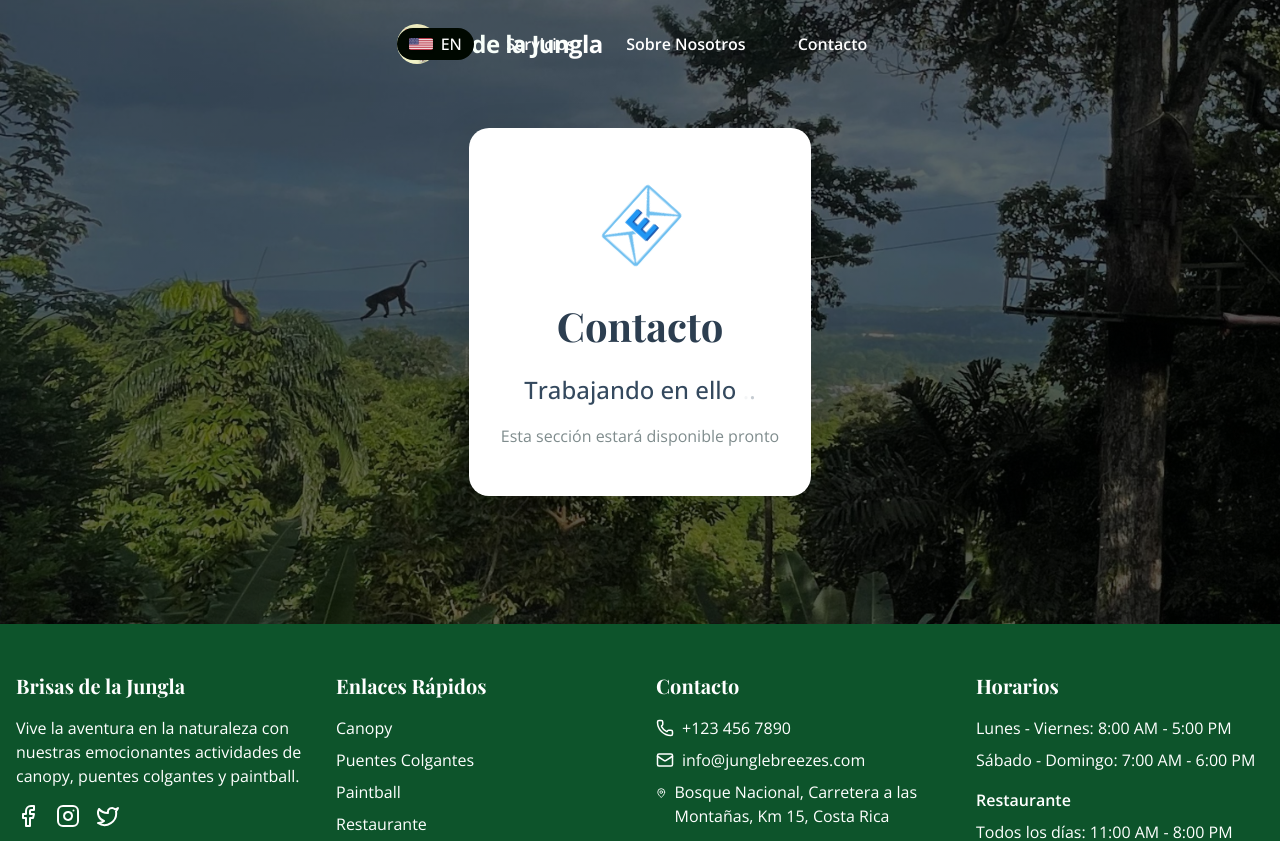
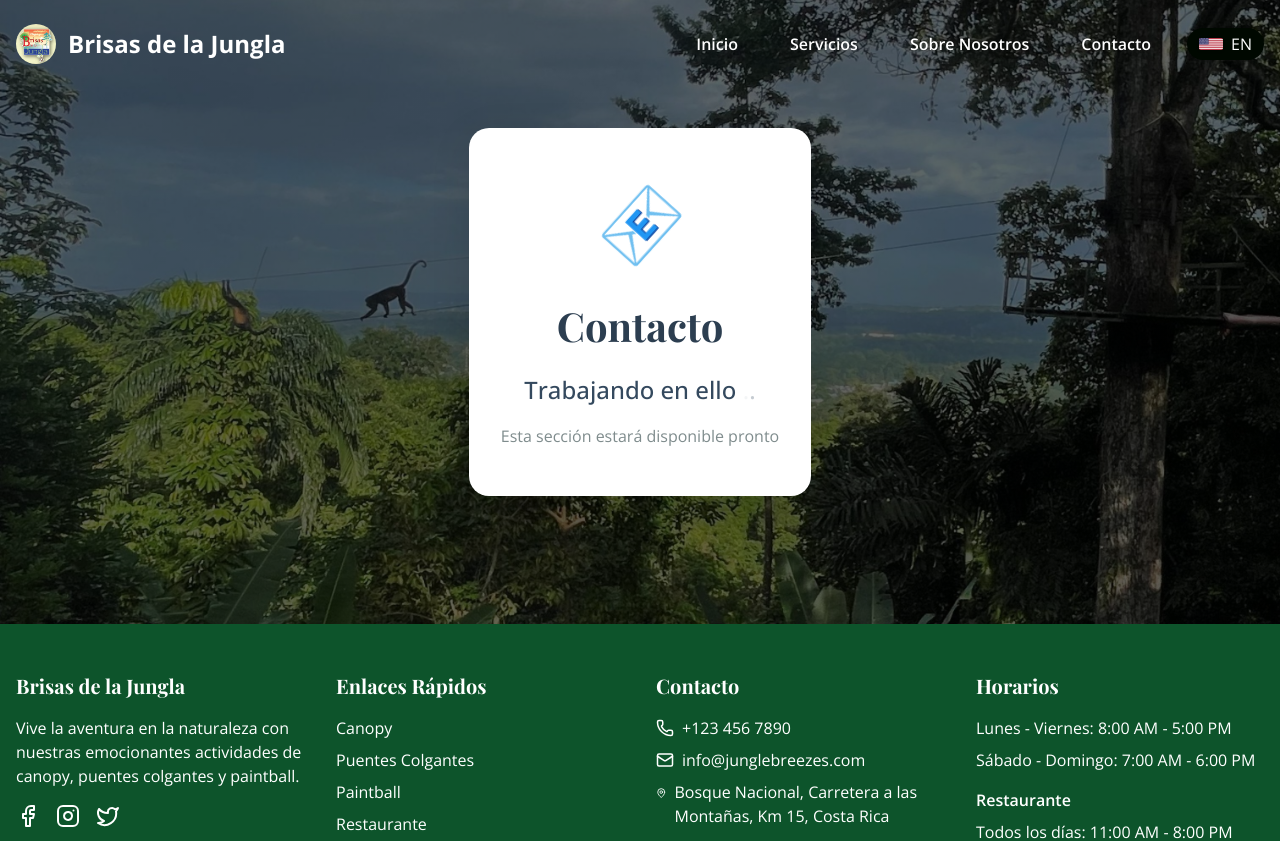
Before and after one commit to gadyrcdz/Jungle-Breezes, a Next.js app: page /contacto in a window 1280 px wide. Shown: the top 841 px of the page. Built offline with nearby package versions, Linux system fonts and the light colour scheme.

Commit message:
FIX: Update navbar for vercel

```diff
--- a/src/app/components/common/Navbar.css
+++ b/src/app/components/common/Navbar.css
@@ -11,9 +11,10 @@
   z-index: 50;
   display: flex;
   justify-content: center; /* centra horizontal */
-  align-items: center;     /* centra vertical */
+  align-items: center;     /* centra vertic al */
   padding: 0;
 }
+
 
 .navbar.scrolled {
   background-color: rgba(0, 0, 0, 0.496);
@@ -39,6 +40,7 @@
 
 .navbar-container {
   max-width: 1280px;
+  width: 100%;
   margin: 0 auto;
   padding: 0.75rem 1rem;
   display: flex;
@@ -46,7 +48,6 @@
   align-items: center;
 }
 
-/* Logo y nombre */
 .navbar-brand {
   display: flex;
   align-items: center;
@@ -56,8 +57,7 @@
 .navbar-logo {
   height: 2.5rem;
   width: 2.5rem;
-  position: absolute;
-  left: 30;
+  position: relative; /* IMPORTANTE */
 }
 
 .navbar-logo img {
@@ -68,15 +68,7 @@
 .navbar-title {
   font-size: 1.5rem;
   font-weight: bold;
-  letter-spacing: -0.025em;
-  background: linear-gradient(to right, #f0fdf4, white);
-  -webkit-background-clip: text;
-  background-clip: text;
-  color: transparent;
-  text-decoration: none;
-  transition: opacity 0.3s ease;
-  position: absolute;
-  left: 80;
+  white-space: nowrap;
 }
 
 .navbar-title:hover {
@@ -135,18 +127,14 @@
 
 /* Botón de idioma */
 .navbar-language-btn {
-  display: inline-flex;
+  display: flex;
   align-items: center;
   gap: 0.5rem;
   padding: 0.25rem 0.75rem;
-  font-weight: 500;
   border-radius: 9999px;
   background: #000800;
   color: white;
   cursor: pointer;
-  transition: all 0.3s ease;
-  position: absolute;
-  right: 40;
 }
 
 .navbar-language-btn:hover {
```
